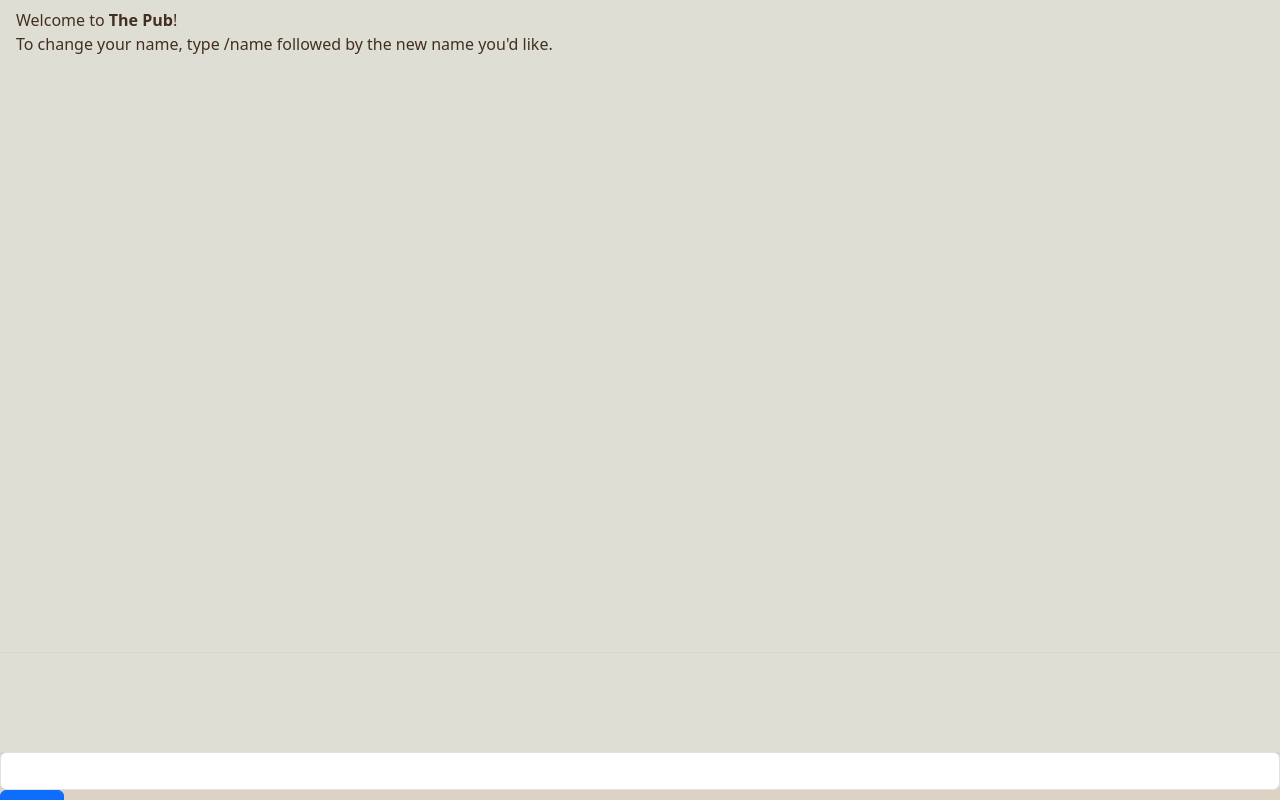
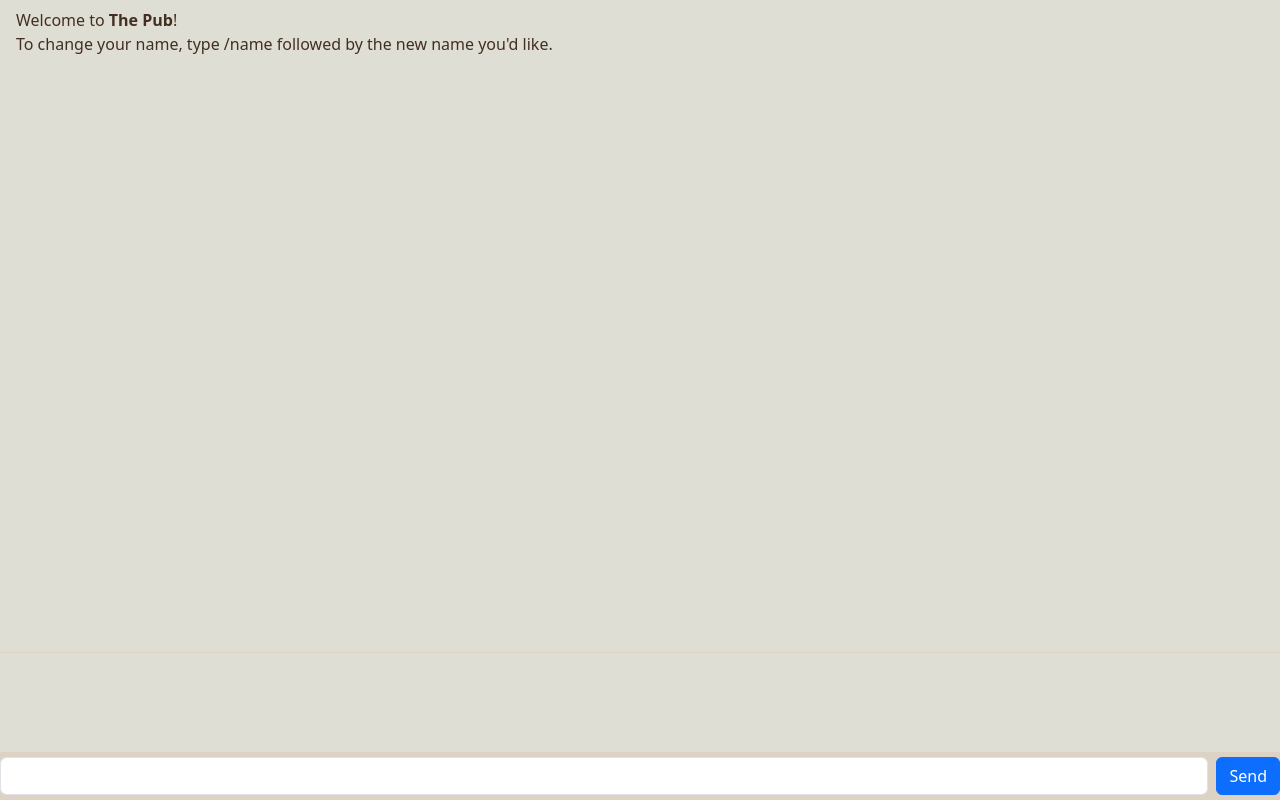
Before and after one commit to michaeldrotar/the-pub, a website: page index.html in a window 1280 px wide. Drawn offline with nearby package versions, Linux system fonts and the light colour scheme; some packages are replaced by stand-ins of ours; no server answers.

Commit message:
Keep the chat form layout on Bootstrap 5

```diff
--- a/index.html
+++ b/index.html
@@ -35,8 +35,8 @@
           <div ng-if="message.type == 'timestamp'" class="timestamp">{{message.timestamp | ago}}</div>
         </li>
       </ul>
-      <form class="controls form-inline" ng-submit="send()">
-        <input class="form-control" ng-model='message'>
+      <form class="controls d-flex gap-2 align-items-center" ng-submit="send()">
+        <input class="form-control flex-grow-1" ng-model='message'>
         <button class="btn btn-primary">Send</button>
       </form>
       <ul class="users" sticky-bottom>
```
